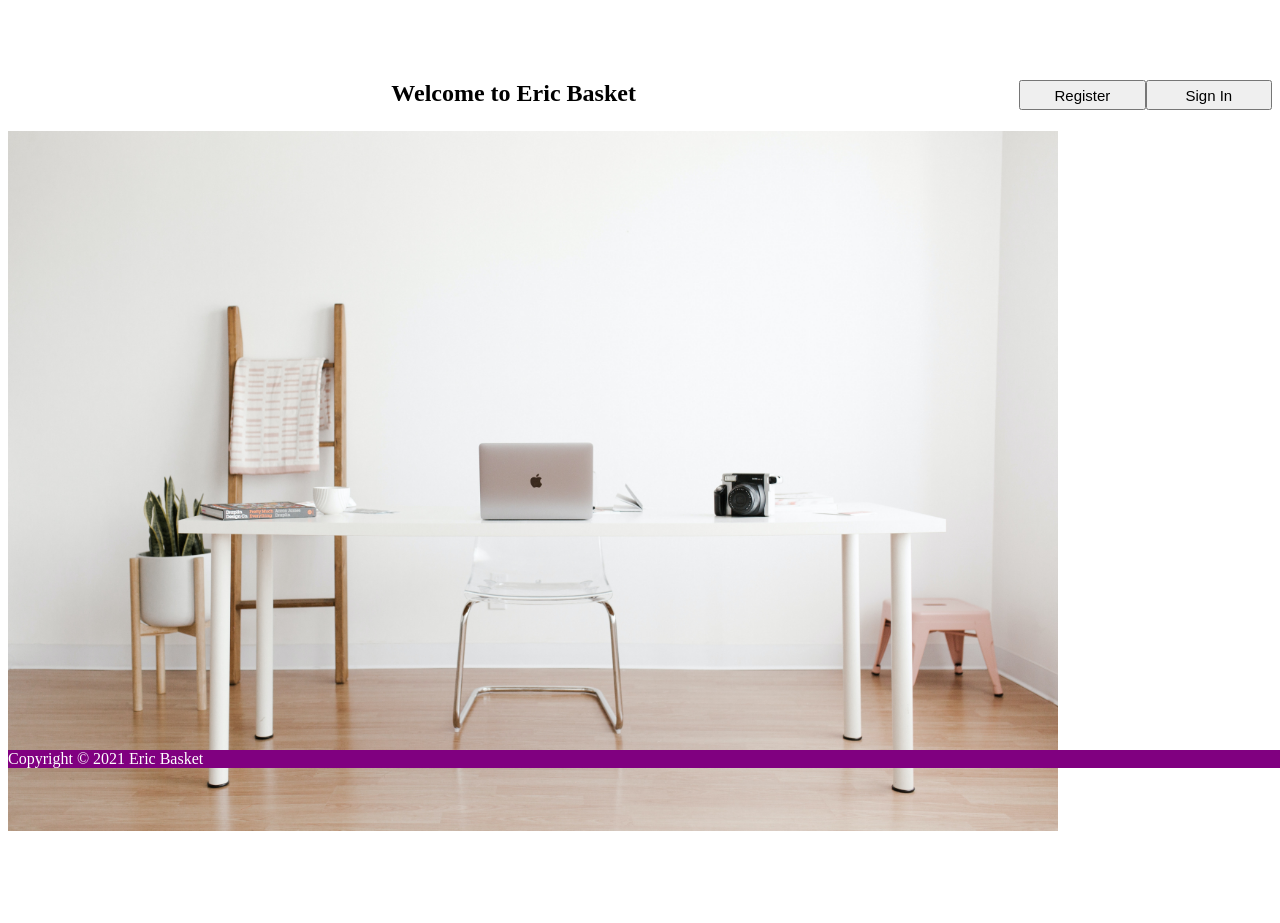
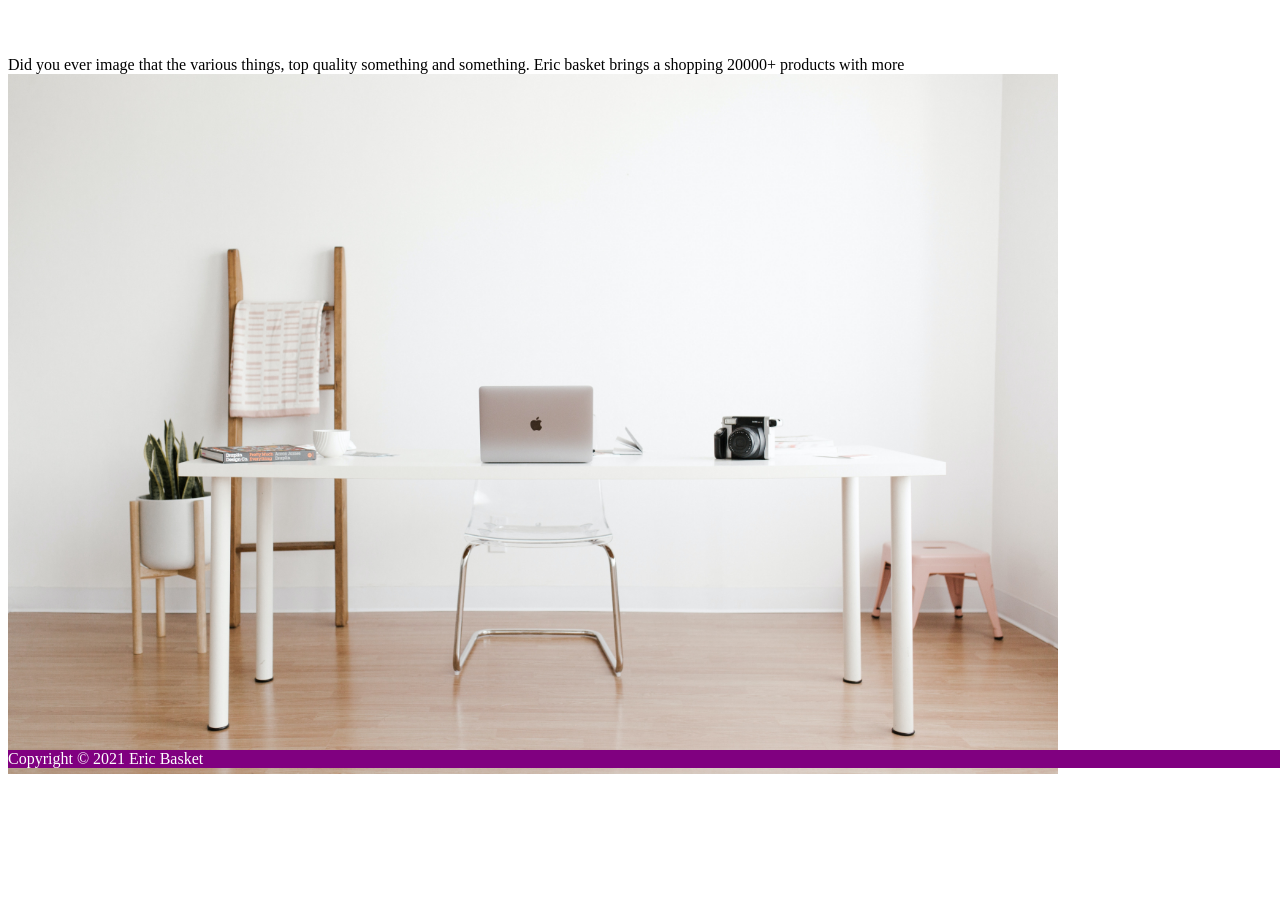
Before and after one commit to liberbell/dj04, a Django app: template firstProject/project_app1/templates/services.html in a window 1280 px wide. Shown: the part 32-955 px from the top of the page. After the commit the page ends 806 px from the top, so only its background shows below. Run offline with Django 3.2, Linux system fonts and the light colour scheme; the template is opened without the code that fills it, so the values that code supplies are empty.

Commit message:
services2

```diff
--- a/firstProject/project_app1/templates/services.html
+++ b/firstProject/project_app1/templates/services.html
@@ -10,15 +10,8 @@
 </style>
 <body>
     {% block content %}
-    <form method="get" action="signin">
-        <button type="submit" style="float:right; width:10%; height: 30px;font-size: 15px;">Sign In</button>
-    </form>
-    <form method="get" action="register">
-        <button type="submit" style="float: right; width: 10%; height: 30px; font-size: 15px;">Register</button>
-    </form>
-    <h2>
-        <p style="text-align:center;">Welcome to Eric Basket</p>
-    </h2>
+    Did you ever image that the various things, top quality something and something.
+    Eric basket brings a shopping 20000+ products with more
     <img src="/static/background.jpg" width="1050" height="700" style="text-align:center;">
     {% endblock content %}
 </body>
```
